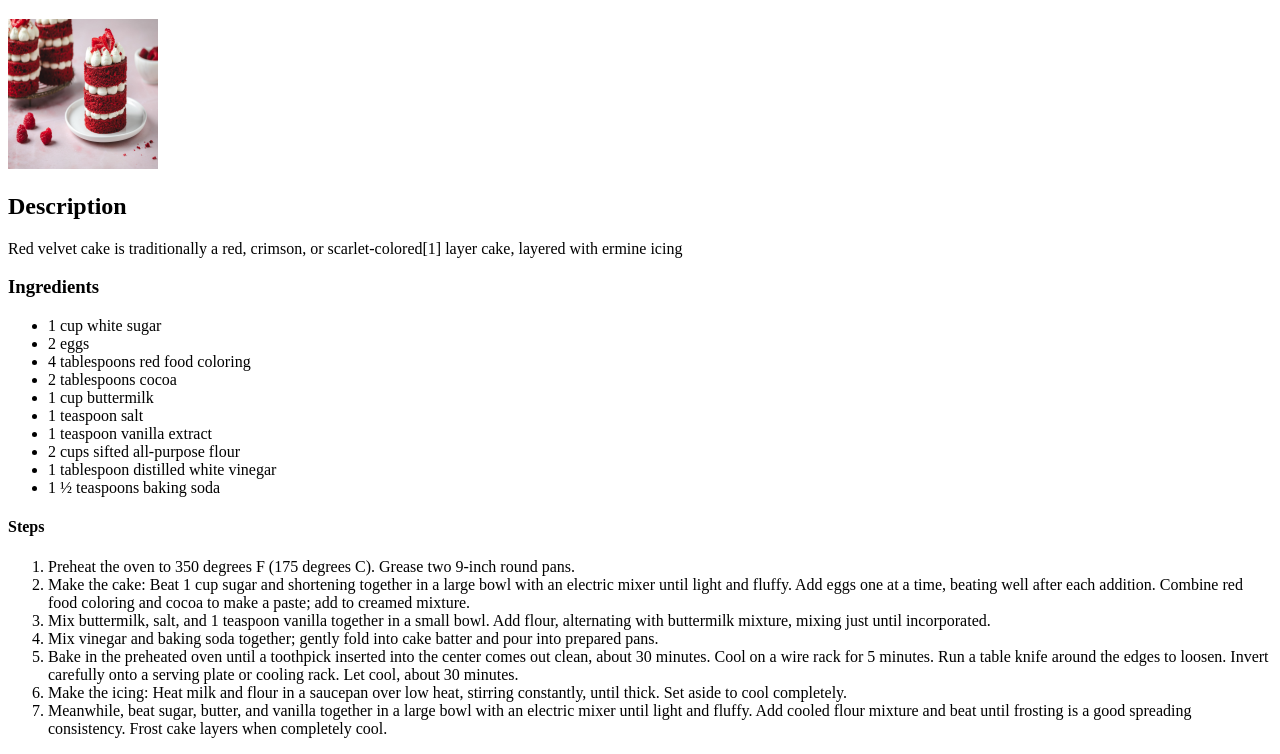
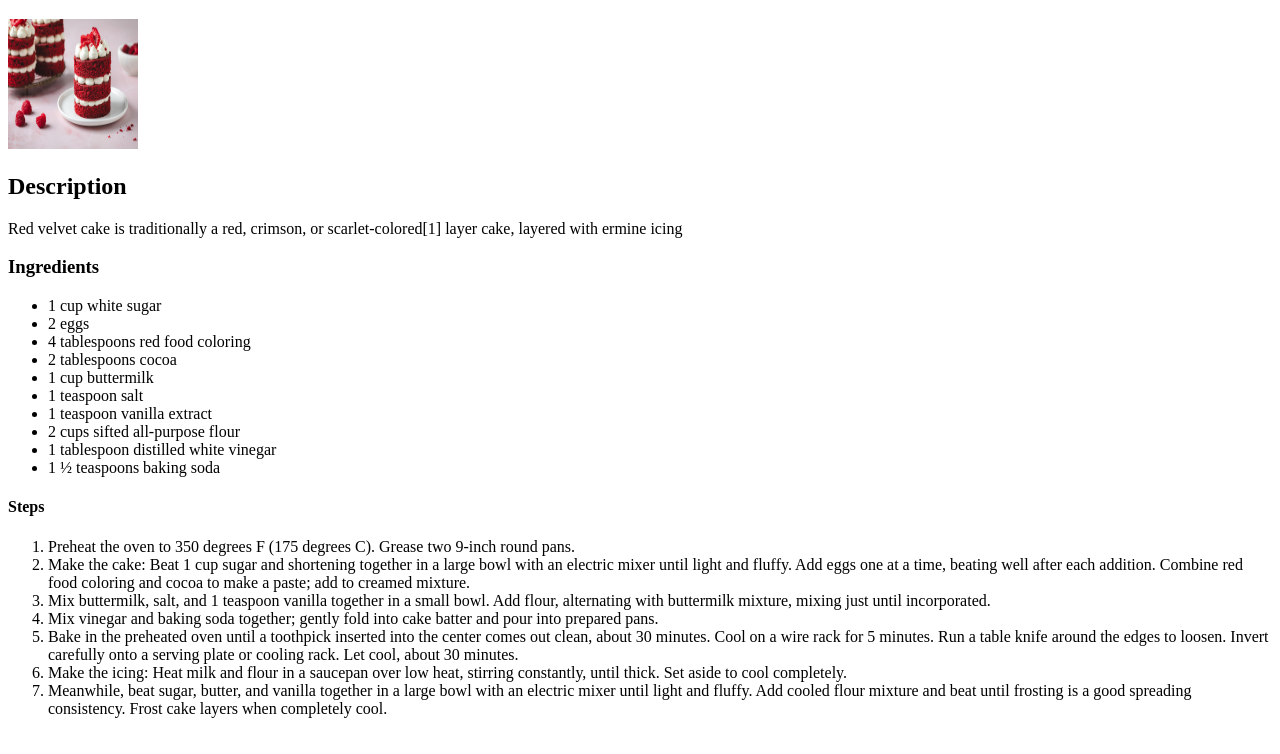
Before and after one commit to vvillino/odin-recipes, a plain HTML site: page recipes/red_velvet.html in a window 1280 px wide. Shown: the part 61-815 px from the top of the page. Drawn offline with Linux system fonts and the light colour scheme.

Commit message:
Aggiunto parametro di altezza e larghezza alla foto

```diff
--- a/recipes/red_velvet.html
+++ b/recipes/red_velvet.html
@@ -7,7 +7,7 @@
 </head>
 <body>
     <h1>Red Velvet</h1>
-    <img src="./Red_Velvet.jpg" alt="Red Velvet" height="150" width="150">
+    <img src="./Red_Velvet.jpg" alt="Red Velvet" height="130" width="130">
 <h2>Description</h2>
 <p>Red velvet cake is traditionally a red, crimson, or scarlet-colored[1] layer cake, layered with ermine icing</p>
 <h3>Ingredients</h3>
```
